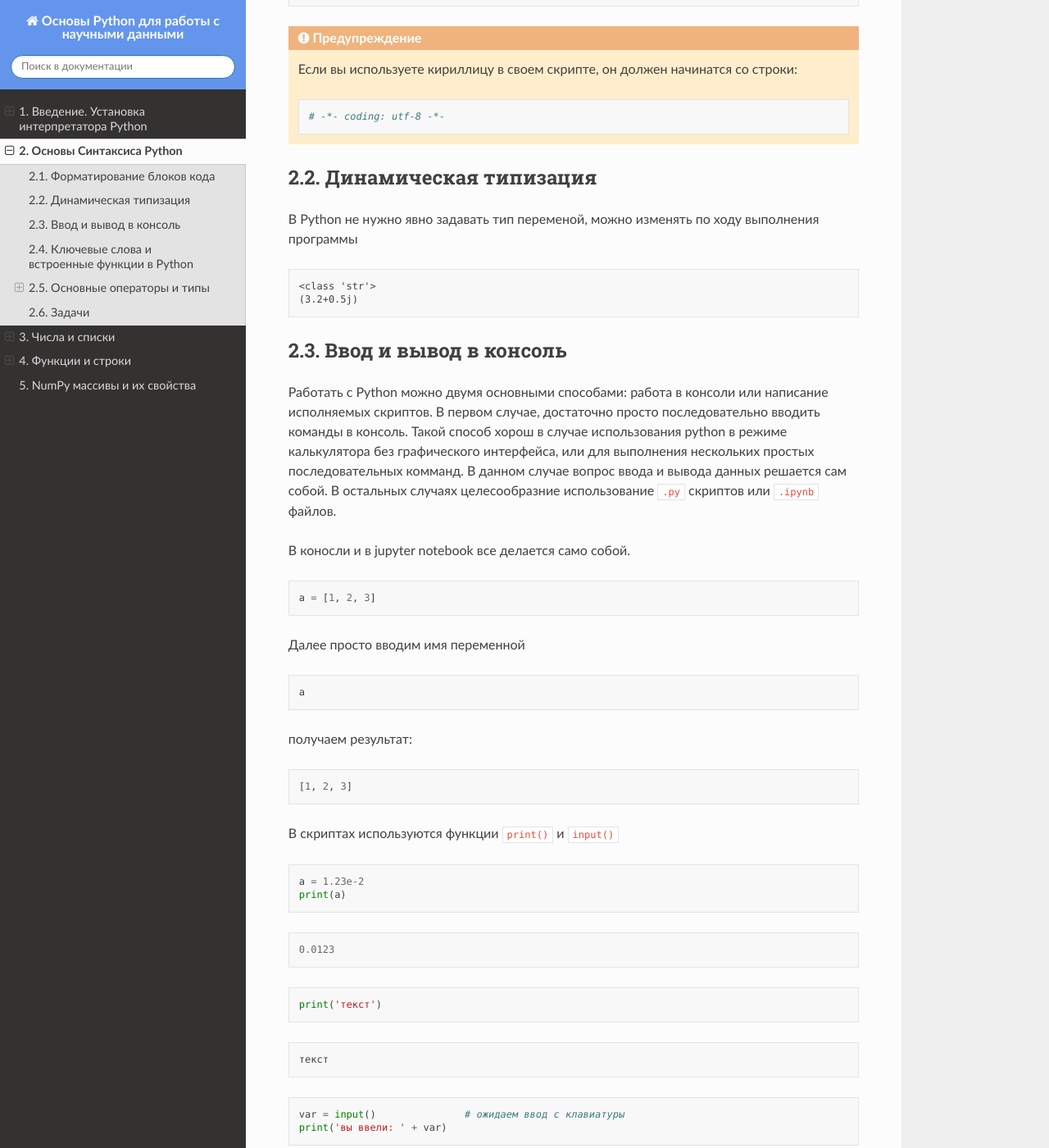
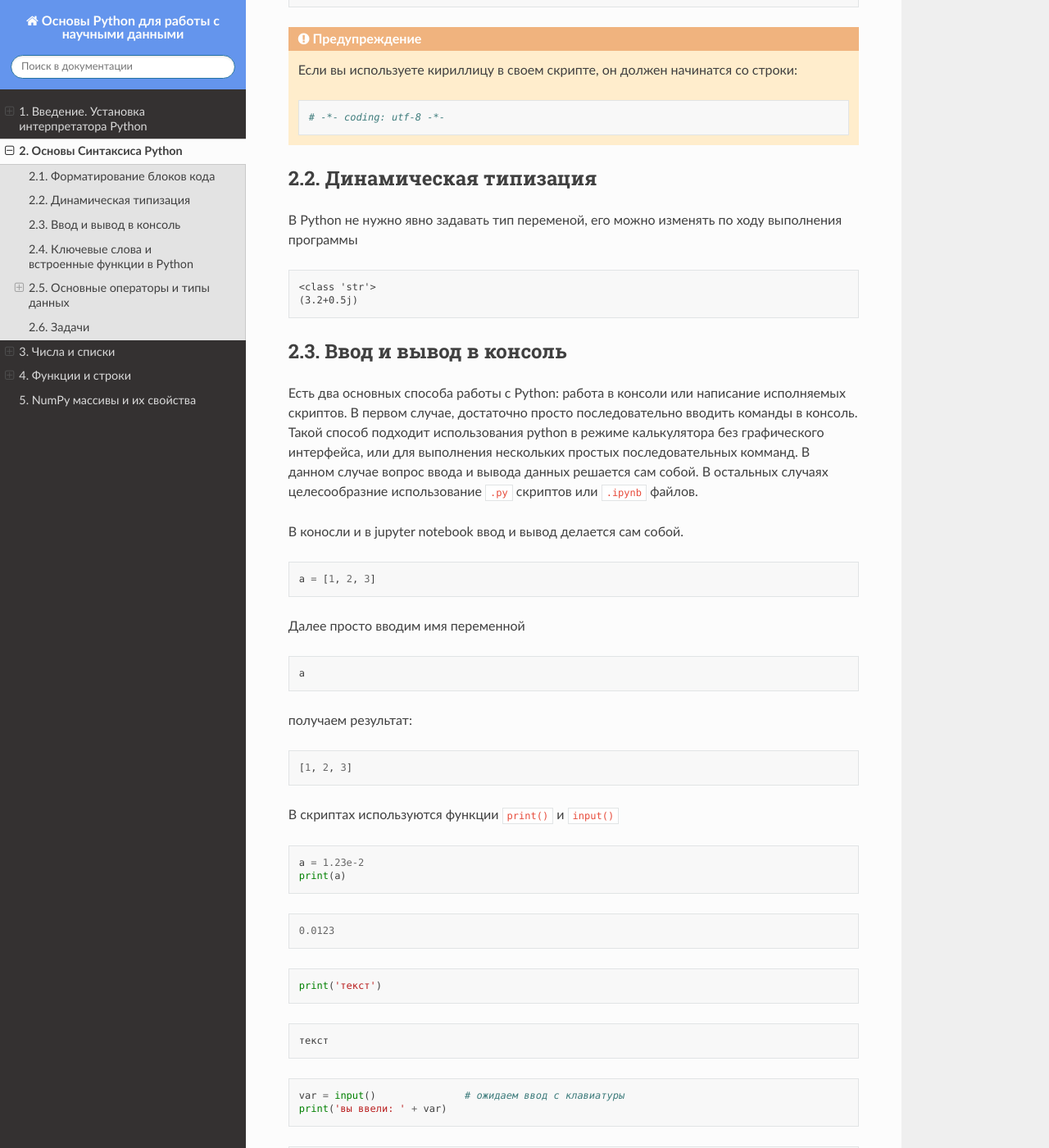
Before and after one commit to yamarus/PyForSci, a Sphinx documentation site: the page built from source/theme2.rst, in a window 1280 px wide and 1400 px high, scrolled down 1112 px. Shown: the whole window at 82% size. Built offline with Sphinx 7.4.7 and the Read the Docs theme 2.0.0, drawn with Linux system fonts in a browser that asks for light colours; some of the changed text lies outside the part shown.

Commit message:
поправил язык
Внес небольшие правки в текст, см файл

```diff
--- a/source/theme2.rst
+++ b/source/theme2.rst
@@ -55,7 +55,7 @@
 Динамическая типизация
 ======================
 
-В Python не нужно явно задавать тип переменой, можно изменять по ходу выполнения
+В Python не нужно явно задавать тип переменой, его можно изменять по ходу выполнения
 программы
 
 
@@ -78,10 +78,10 @@
 
 Ввод и вывод в консоль
 ======================
-Работать с Python можно двумя основными способами: работа в консоли или написание исполняемых скриптов. В первом случае, достаточно просто последовательно вводить команды в консоль. Такой способ хорош в случае использования python в режиме калькулятора без графического интерфейса, или для выполнения нескольких простых последовательных комманд. В данном случае вопрос ввода и вывода данных решается сам собой.  В остальных случаях целесообразние использование :file:`.py` скриптов или :file:`.ipynb` файлов.
+Есть два основных способа работы с Python: работа в консоли или написание исполняемых скриптов. В первом случае, достаточно просто последовательно вводить команды в консоль. Такой способ подходит использования python в режиме калькулятора без графического интерфейса, или для выполнения нескольких простых последовательных комманд. В данном случае вопрос ввода и вывода данных решается сам собой.  В остальных случаях целесообразние использование :file:`.py` скриптов или :file:`.ipynb` файлов.
 
 
-В коносли и в jupyter notebook все делается само собой.
+В коносли и в jupyter notebook ввод и вывод делается сам собой.
 
 
 .. code:: python
@@ -141,16 +141,16 @@
 
 Ключевые слова и встроенные функции в Python
 =============================================
-Дабы избежать конфликта имен и познакомиться с некоторыми стандартными функциями pyhton полезно просмотреть стандартные ключевые слова и встроенные функции.
+Дабы избежать конфликта имен и познакомиться с некоторыми стандартными функциями pyhton, полезно просмотреть стандартные ключевые слова и встроенные функции.
 
 * Список `ключевых слов <https://pythonworld.ru/osnovy/klyuchevye-slova-modul-keyword.html>`_
 * Список `встроенных функций <https://pythonworld.ru/osnovy/vstroennye-funkcii.html>`_
 
 
 
-Основные операторы и типы
-=========================
-В данной теме мы рассмотрим минимальный набор операторов и типов. На следующих занятиях эти вопросы будут рассмотренны более подробно.
+Основные операторы и типы данных
+================================
+В данной теме мы рассмотрим минимальный набор операторов и типов данных. На следующих занятиях эти вопросы будут рассмотренны более подробно.
 
 
 К основным типам данных можно отнести: логические (bool), числовые (int, float, complex), списки (list), кортежи (tuple), словари (dict), множества (set) и строки (str). Создание переменной любого типа выглядит следующим образом:
```
Also changed, not shown: other parts of source/theme2.rst (+1 -1 lines).
